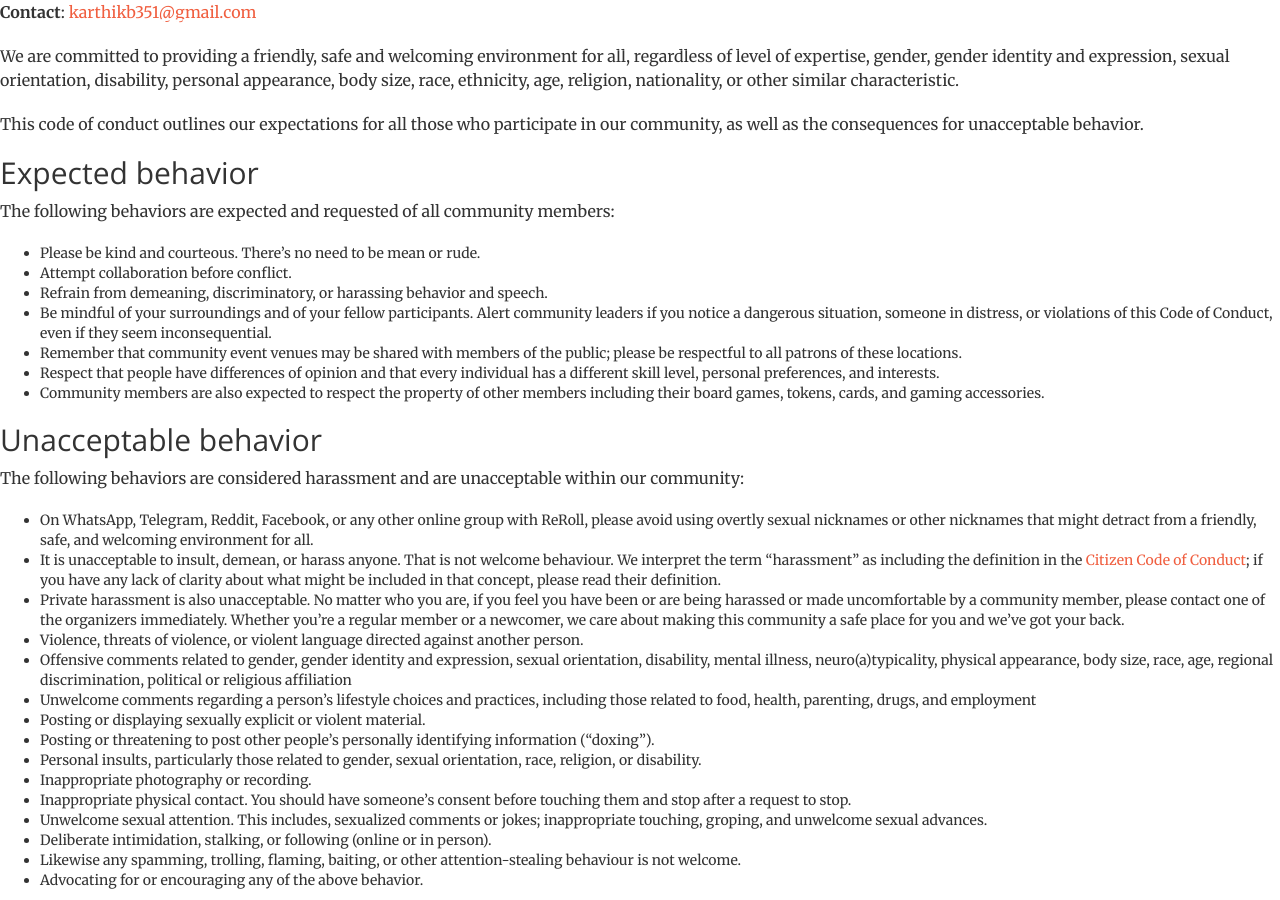
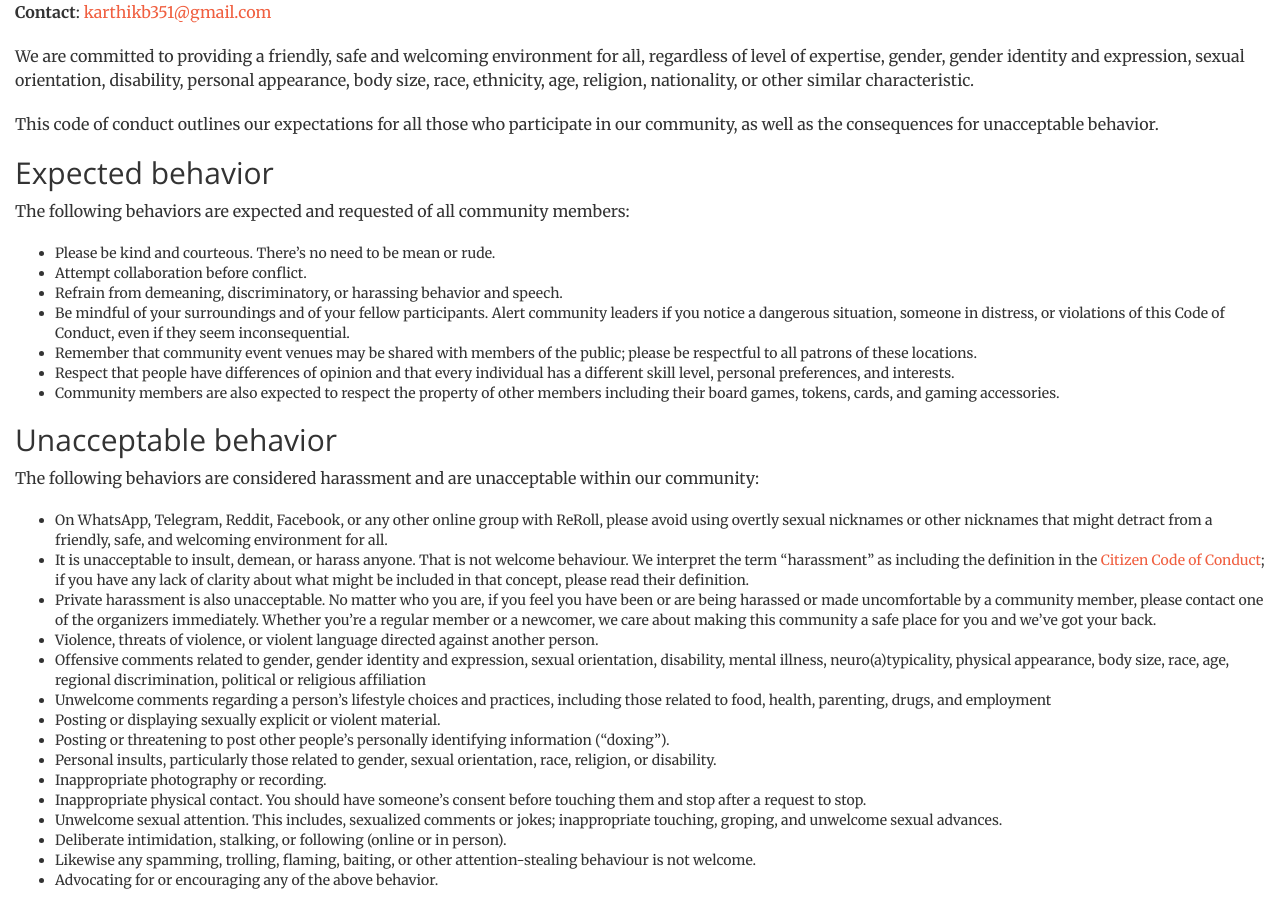
Before and after one commit to hymnzzy/hymnzzy.github.io, a Jekyll site: the page built from conduct.md, in a window 1280 px wide and 900 px high. Built offline with Jekyll 4.4.1, drawn with Linux system fonts in a browser that asks for light colours.

Commit message:
Update _layouts/coc.html

```diff
--- a/_layouts/coc.html
+++ b/_layouts/coc.html
@@ -6,7 +6,11 @@
 <body id="page-top">
   {% include nav.html %}
   {% capture conduct-content %}{% include conduct-content.md %}{% endcapture %}
-  {{ conduct-content | markdownify }}
+  <article id="conduct">
+	<div class="container-fluid">
+	  {{ conduct-content | markdownify }}
+	</div>
+  </article>
   {% include contact.html %}
   {% include scripts.html %}
 </body>
```
